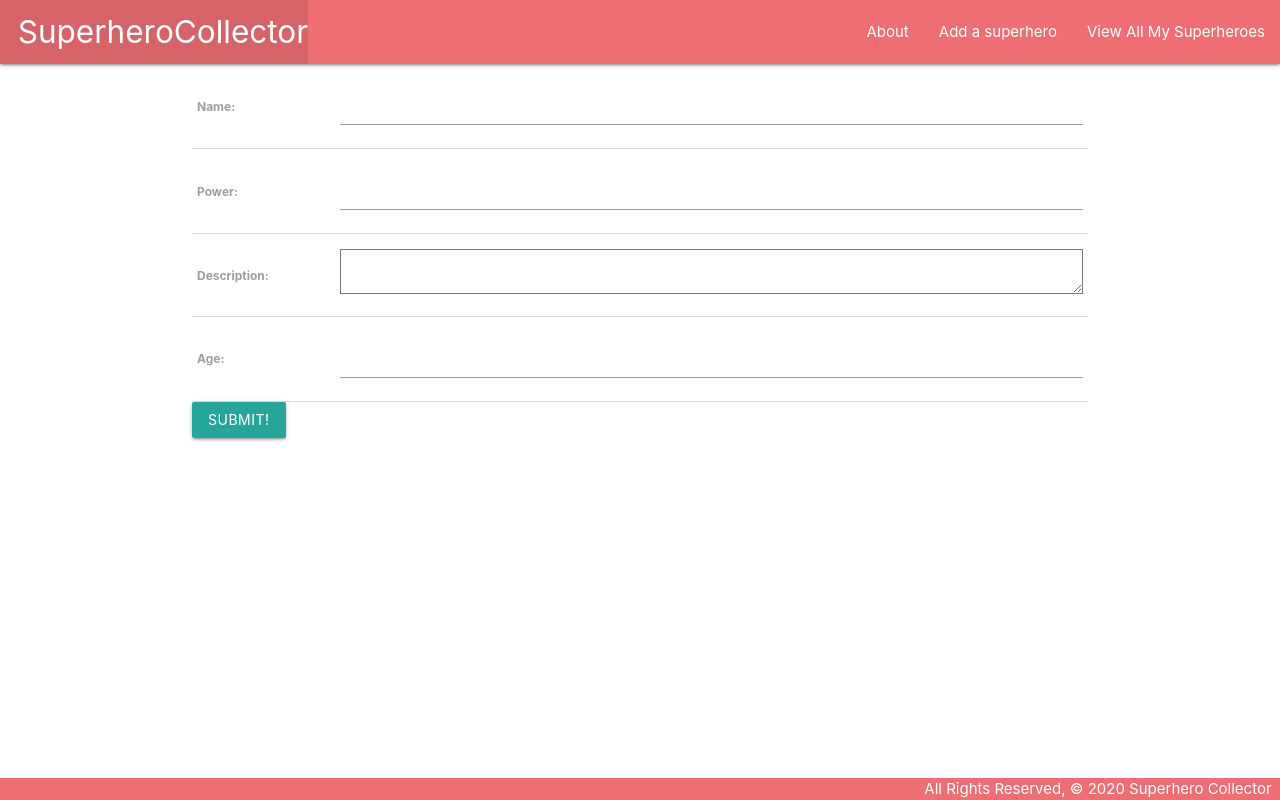
After one commit to skylarw19/superhero-collector, a Django app: page /superheroes/create/ in a window 1280 px wide. The commit adds this page. Run offline with Django 3.2, Linux system fonts and the light colour scheme.

Commit message:
add superhero

```diff
--- a/main_app/models.py
+++ b/main_app/models.py
@@ -1,4 +1,5 @@
 from django.db import models
+from django.urls import reverse
 
 # Create your models here.
 class Superhero(models.Model):
@@ -9,3 +10,6 @@ class Superhero(models.Model):
 
     def __str__(self):
         return self.name
+
+    def get_absolute_url(self):
+        return reverse('detail', kwargs={'superhero_id': self.id})
--- a/main_app/templates/base.html
+++ b/main_app/templates/base.html
@@ -19,6 +19,7 @@
         </ul>
         <ul class="right">
           <li><a href="{% url 'about' %}">About</a></li>
+          <li><a href="{% url 'superheroes_create' %}">Add a superhero</a></li>
           <li><a href="{% url 'index' %}">View All My Superheroes</a></li>
         </ul>
       </div>
--- /dev/null
+++ b/main_app/templates/main_app/superhero_form.html
@@ -0,0 +1,14 @@
+{% extends 'base.html' %}
+
+{% block content %}
+  <!-- Leaving the action empty makes the form post to the same url used to display it -->
+  <form action="" method="post">
+    <!-- Django requires the following for security purposes -->
+    {% csrf_token %}
+    <table>
+      <!-- Render the inputs inside of <tr>s & <td>s -->
+      {{ form.as_table }}
+    </table>
+    <input type="submit" value="Submit!" class="btn">
+  </form>
+{% endblock %}
--- a/main_app/urls.py
+++ b/main_app/urls.py
@@ -6,5 +6,7 @@ urlpatterns = [
     path('about/', views.about, name='about'),
     path('superheroes/', views.superheroes_index, name='index'),
     path('superheroes/<int:superhero_id>/', views.superheroes_detail, name='detail'),
-    path('superheroes/create/', views.CatCreate.as_view, name='cats_create'),
+    path('superheroes/create/', views.SuperheroCreate.as_view(), name='superheroes_create'),
+    # path('superheroes/<int:pk>/update', views.SuperheroUpdate.as_view(), name='superheroes_update'), #by convention, CBVs that work with individ model instances will expect to find parameter named pk (so we don't use superhero_id)
+    # path('superheroes/<int:pk>/delete', views.SuperheroDelete.as_view(), name='superheroes_delete'),
 ]
--- a/main_app/views.py
+++ b/main_app/views.py
@@ -1,6 +1,13 @@
 from django.shortcuts import render
 from django.http import HttpResponse
+from django.views.generic.edit import CreateView
 from .models import Superhero
+
+#CBV
+class SuperheroCreate(CreateView):
+    model = Superhero
+    fields = '__all__'
+    # success_url = '/superheroes/'
 
 # Create your views here.
 def home(request):
```
